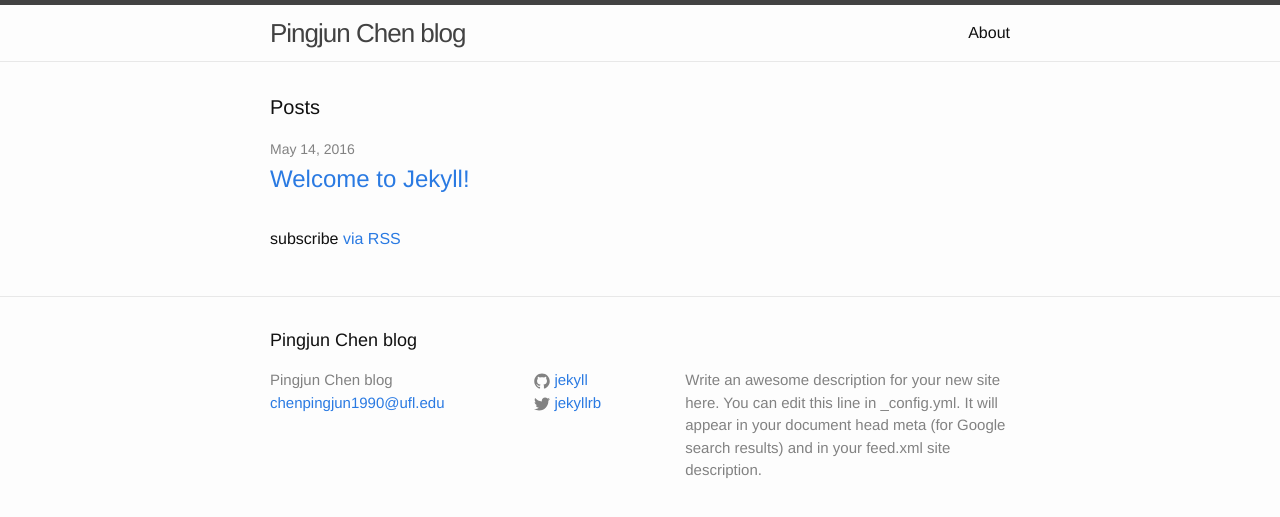
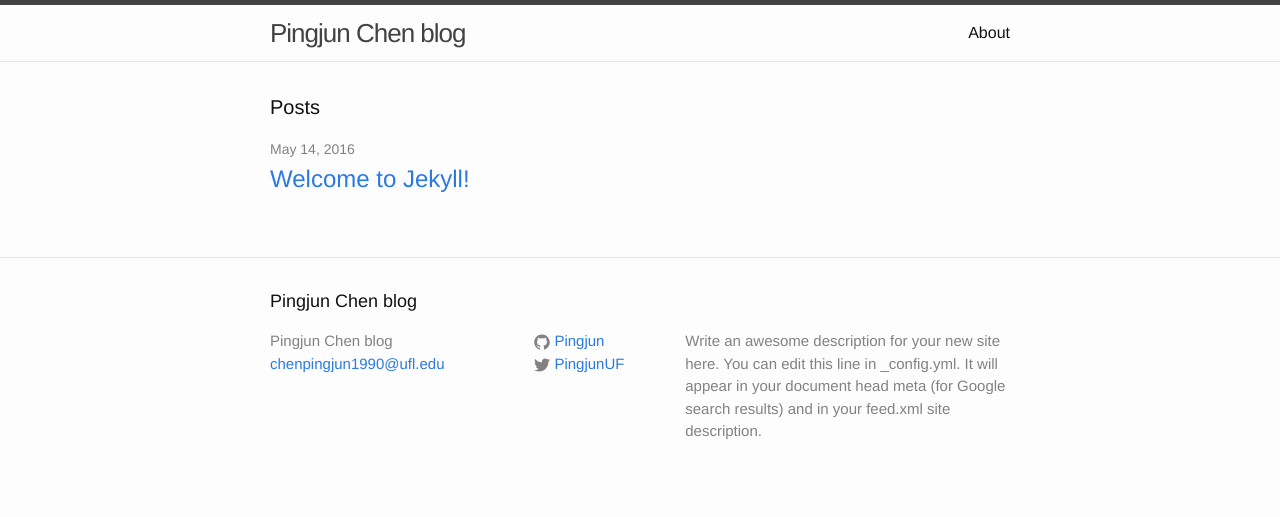
Before and after one commit to Pingjun/pingjun.github.io, a Jekyll site: the page built from index.html, in a window 1280 px wide. Shown: the top 517 px of the page. Built offline with Jekyll 4.4.1, drawn with Linux system fonts in a browser that asks for light colours.

Commit message:
update github.io

```diff
--- a/_config.yml
+++ b/_config.yml
@@ -14,8 +14,8 @@ description: > # this means to ignore newlines until "baseurl:"
   Google search results) and in your feed.xml site description.
 baseurl: "" # the subpath of your site, e.g. /blog
 url: "http://yourdomain.com" # the base hostname & protocol for your site
-twitter_username: jekyllrb
-github_username:  jekyll
+twitter_username: PingjunUF
+github_username: Pingjun
 
 # Build settings
 markdown: kramdown
--- a/index.html
+++ b/index.html
@@ -18,6 +18,6 @@ layout: default
     {% endfor %}
   </ul>
 
-  <p class="rss-subscribe">subscribe <a href="{{ "/feed.xml" | prepend: site.baseurl }}">via RSS</a></p>
+  <!-- <p class="rss-subscribe">subscribe <a href="{{ "/feed.xml" | prepend: site.baseurl }}">via RSS</a></p> -->
 
 </div>
```
Also changed, not shown: 1 other file.
